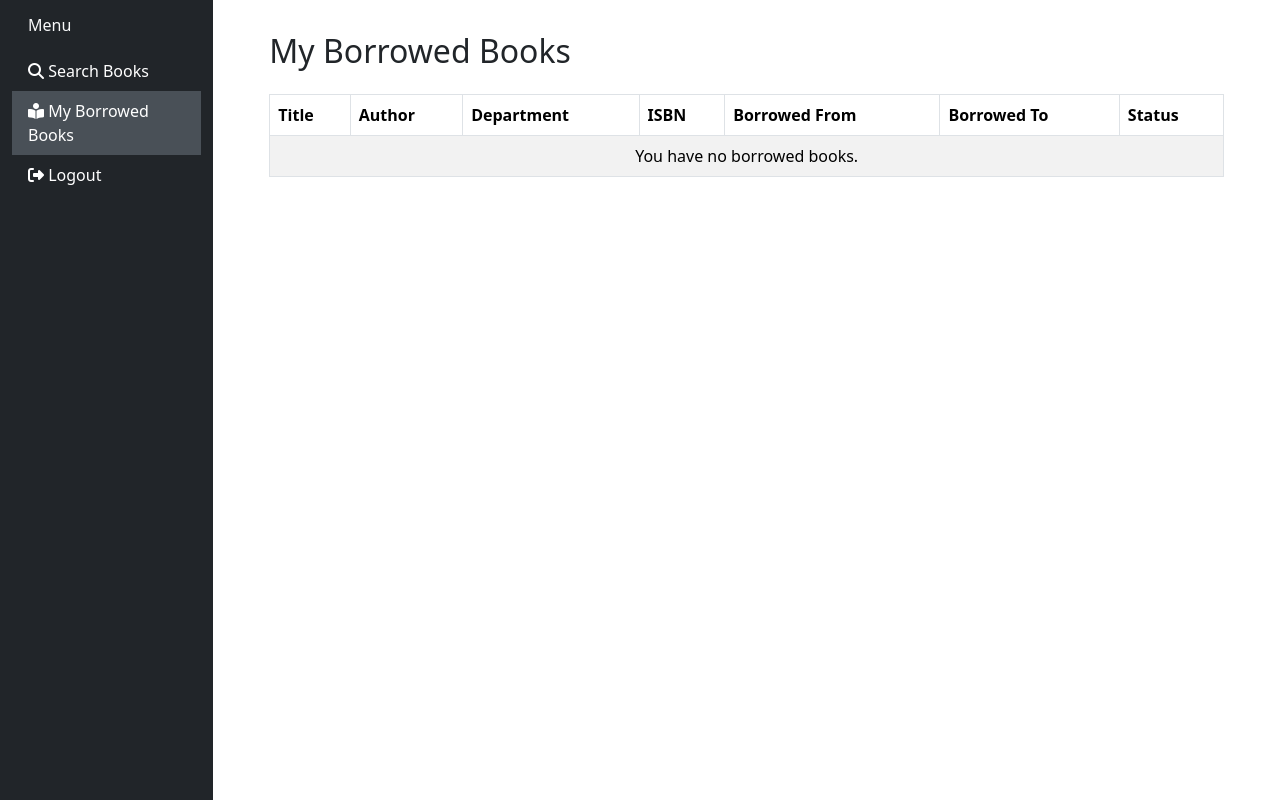
After one commit to salum-juma/chatbot, a Django app: page /student/borrowed-books in a window 1280 px wide. The commit adds this page. Run offline with Django 4.2, Linux system fonts and the light colour scheme; a user stored in the database is signed in; data comes from the database, SQL or seed files in the repository; both versions use the stored data as it was after the commit; some libraries are stand-ins or nearby versions.

Commit message:
BORROWED LOGIC

```diff
--- /dev/null
+++ b/apps/pages/student.py
@@ -0,0 +1,22 @@
+from django.shortcuts import render, redirect
+from django.contrib.auth.forms import AuthenticationForm
+from django.contrib.auth import authenticate, login
+from django.http import JsonResponse, HttpResponse
+from django.contrib import messages
+from django.db.models import Q
+
+from apps.pages.helpers.library.forms import BookForm, SuggestionForm
+from apps.pages.helpers.super_admin.super_admin_form import AddUserForm
+from apps.pages.models import Book, Suggestion, Author, Department, User, Student
+
+
+# Super Admin - Add User Page
+def get_borrowed_books(request):
+    try:
+        student = request.user.student_profile  # Use your related_name here
+    except Student.DoesNotExist:
+        return render(request, 'student/no_student.html', {'message': 'You are not registered as a student.'})
+
+    borrowed_books = Book.objects.filter(rendered_to=student)
+    print(borrowed_books)
+    return render(request, 'student/borrowed_books.html', {'borrowed_books': borrowed_books})
--- a/apps/pages/urls.py
+++ b/apps/pages/urls.py
@@ -1,7 +1,5 @@
 from django.urls import path
-
-from . import views
-from . import super_admin
+from . import super_admin, student, views
 
 urlpatterns = [
     path('', views.index, name='index'),
@@ -16,8 +14,7 @@ urlpatterns = [
     path('suggestions/', views.suggestion_page, name='suggestion_page'),
     path('view-suggestions/', views.view_suggestions, name='view_suggestions'),
 
-
-    #super admin routes:
+    # super admin routes:
     path('add-user-page', super_admin.add_user_page, name='add_user_page'),
     path('super_admin/view-users/', super_admin.view_all_users, name='view_all_users'),
 
@@ -28,5 +25,6 @@ urlpatterns = [
     path('books/<int:book_id>/set_available/', views.set_book_available, name='set_book_available'),
     path('get-student-info/', views.get_student_info, name='get_student_info'),
 
-
+    # student
+    path('student/borrowed-books', student.get_borrowed_books, name='get_borrowed_books'),
 ]
--- /dev/null
+++ b/templates/student/borrowed_books.html
@@ -0,0 +1,80 @@
+{% load static %}
+<!DOCTYPE html>
+<html lang="en">
+<head>
+  <meta charset="UTF-8">
+  <title>My Borrowed Books</title>
+
+  <link href="https://cdn.jsdelivr.net/npm/bootstrap@5.3.2/dist/css/bootstrap.min.css" rel="stylesheet">
+  <link href="https://cdnjs.cloudflare.com/ajax/libs/font-awesome/6.5.0/css/all.min.css" rel="stylesheet">
+
+  <style>
+    .sidebar {
+      min-height: 100vh;
+      background-color: #343a40;
+    }
+    .sidebar .nav-link {
+      color: #fff;
+    }
+    .sidebar .nav-link.active {
+      background-color: #495057;
+    }
+    .content {
+      padding: 2rem;
+    }
+  </style>
+</head>
+<body>
+
+<div class="container-fluid">
+  <div class="row">
+    <!-- Sidebar -->
+    <nav class="col-md-3 col-lg-2 d-md-block bg-dark sidebar collapse">
+       {% include 'student/partial/sidebar.html' %}
+    </nav>
+
+    <!-- Main Content -->
+    <main class="col-md-9 ms-sm-auto col-lg-10 px-md-4">
+      <div class="content">
+        <h2 class="mb-4">My Borrowed Books</h2>
+
+        <div class="table-responsive">
+          <table class="table table-striped table-bordered" id="borrowedBooksTable">
+            <thead>
+              <tr>
+                <th>Title</th>
+                <th>Author</th>
+                <th>Department</th>
+                <th>ISBN</th>
+                <th>Borrowed From</th>
+                <th>Borrowed To</th>
+                <th>Status</th>
+              </tr>
+            </thead>
+            <tbody>
+              {% for book in borrowed_books %}
+              <tr>
+                <td>{{ book.title }}</td>
+                <td>{{ book.author.name }}</td>
+                <td>{{ book.department.name }}</td>
+                <td>{{ book.isbn }}</td>
+                <td>{{ book.render_from|date:"Y-m-d" }}</td>
+                <td>{{ book.render_to|date:"Y-m-d" }}</td>
+                <td>{{ book.status }}</td>
+              </tr>
+              {% empty %}
+              <tr>
+                <td colspan="7" class="text-center">You have no borrowed books.</td>
+              </tr>
+              {% endfor %}
+            </tbody>
+          </table>
+        </div>
+      </div>
+    </main>
+  </div>
+</div>
+
+<script src="https://cdn.jsdelivr.net/npm/bootstrap@5.3.2/dist/js/bootstrap.bundle.min.js"></script>
+</body>
+</html>
--- /dev/null
+++ b/templates/student/partial/sidebar.html
@@ -0,0 +1,25 @@
+<div class="position-sticky pt-3">
+  <h6 class="text-light px-3 mb-3">Menu</h6>
+  <ul class="nav flex-column">
+    <!-- Search Books -->
+    <li class="nav-item">
+      <a class="nav-link {% if request.resolver_match.url_name == 'student_home' or request.resolver_match.url_name == 'search_books' %}active{% endif %}" href="{% url 'student_home' %}">
+        <i class="fas fa-search"></i> Search Books
+      </a>
+    </li>
+
+    <!-- My Borrowed Books -->
+    <li class="nav-item">
+      <a class="nav-link {% if request.resolver_match.url_name == 'get_borrowed_books' %}active{% endif %}" href="{% url 'get_borrowed_books' %}">
+        <i class="fas fa-book-reader"></i> My Borrowed Books
+      </a>
+    </li>
+
+    <!-- Logout -->
+    <li class="nav-item">
+      <a class="nav-link text-white" href="{% url 'logout' %}">
+        <i class="fas fa-sign-out-alt"></i> Logout
+      </a>
+    </li>
+  </ul>
+</div>
```
Also changed, not shown: templates/student/home.html (+1 -14 lines), db.sqlite3.
